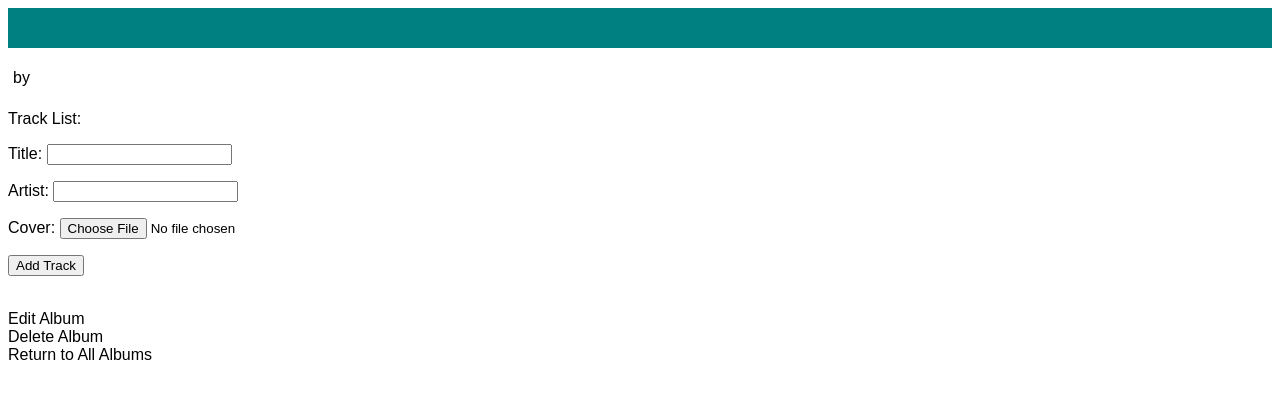
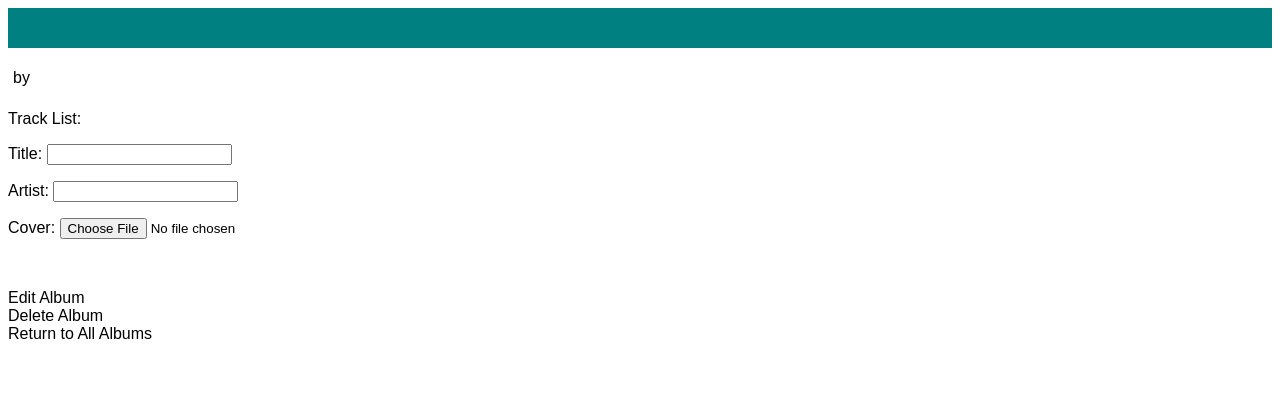
Before and after one commit to Momentum-Team-13/django-music-mnrolando3, a Django app: template templates/albums/album_detail.html in a window 1280 px wide. Shown: the top 399 px of the page. Run offline with Django 4.2, Linux system fonts and the light colour scheme; the template is opened without the code that fills it: values that come from a table or form of the project are taken from there, others are empty.

Commit message:
It seems like in other examples that the button wasn't used so I removed it. However, I do not like the page without it so I will make a new page entirely for adding tracks.

```diff
--- a/templates/albums/album_detail.html
+++ b/templates/albums/album_detail.html
@@ -25,9 +25,6 @@
                 {% csrf_token %}
                 {{ form.as_p }}
             </form>
-            <div>
-                <button type="submit">Add Track</button>
-            </div>
         </div>
     <br>
     <p>
```
